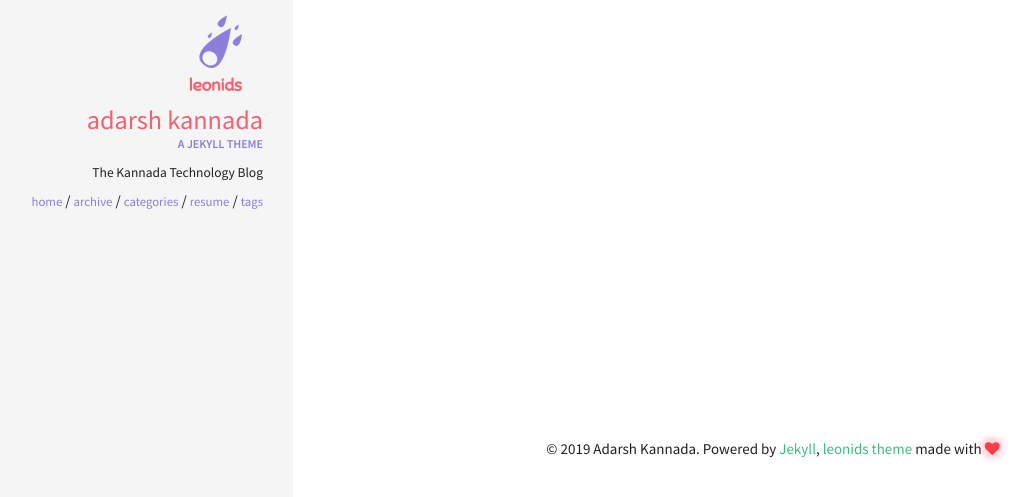
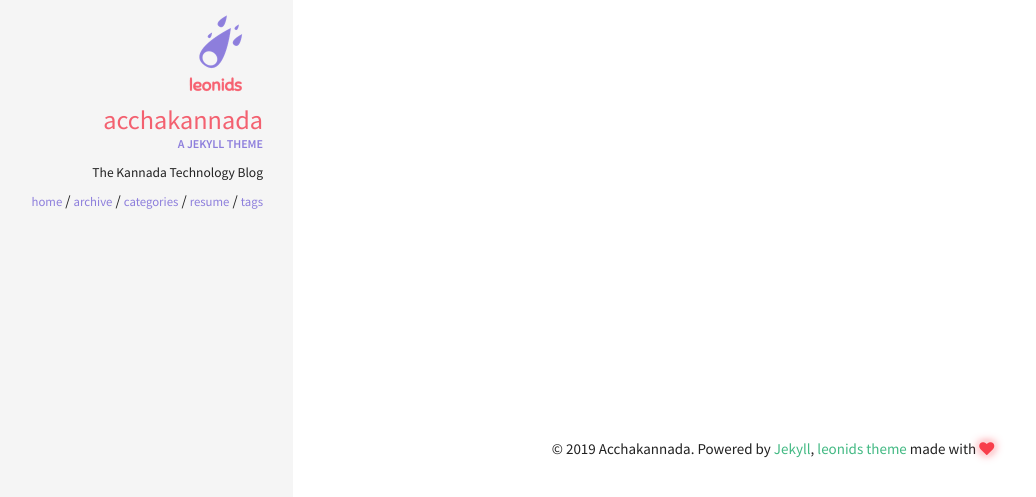
Before and after one commit to adarshkannada/Sanje, a Jekyll site: the page built from tags.html, in a window 1280 px wide. Shown: the part 300-797 px from the top of the page, without its empty margins (27-1063 px from the left). Built offline with Jekyll 4.4.1, drawn with Linux system fonts in a browser that asks for light colours.

Commit message:
Update _config.yml

```diff
--- a/_config.yml
+++ b/_config.yml
@@ -5,7 +5,7 @@
 #
 title: Acchakannada Tech
 email: adarshkannada@gmail.com
-description: A Kannada Technology Blog.
+description: The Kannada Technology Blog.
 url: /Sanje
 keywords: ["blog", "jekyll"]
 
@@ -33,7 +33,7 @@ kramdown:
 ####################################
 #
 owner:
-  name: Adarsh Kannada
+  name: Acchakannada
   avatar: leonids-logo.png
   job: "A jekyll theme"
   bio: "The Kannada Technology Blog"
```
